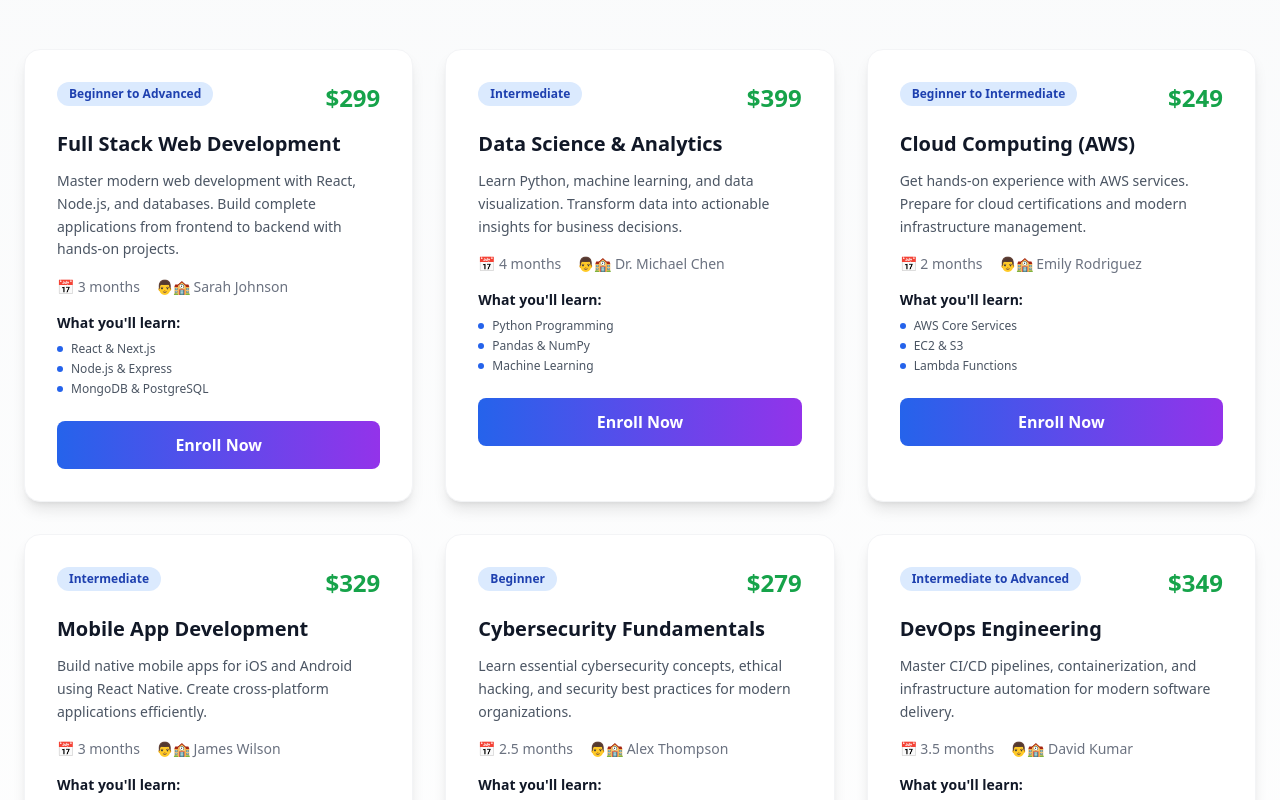
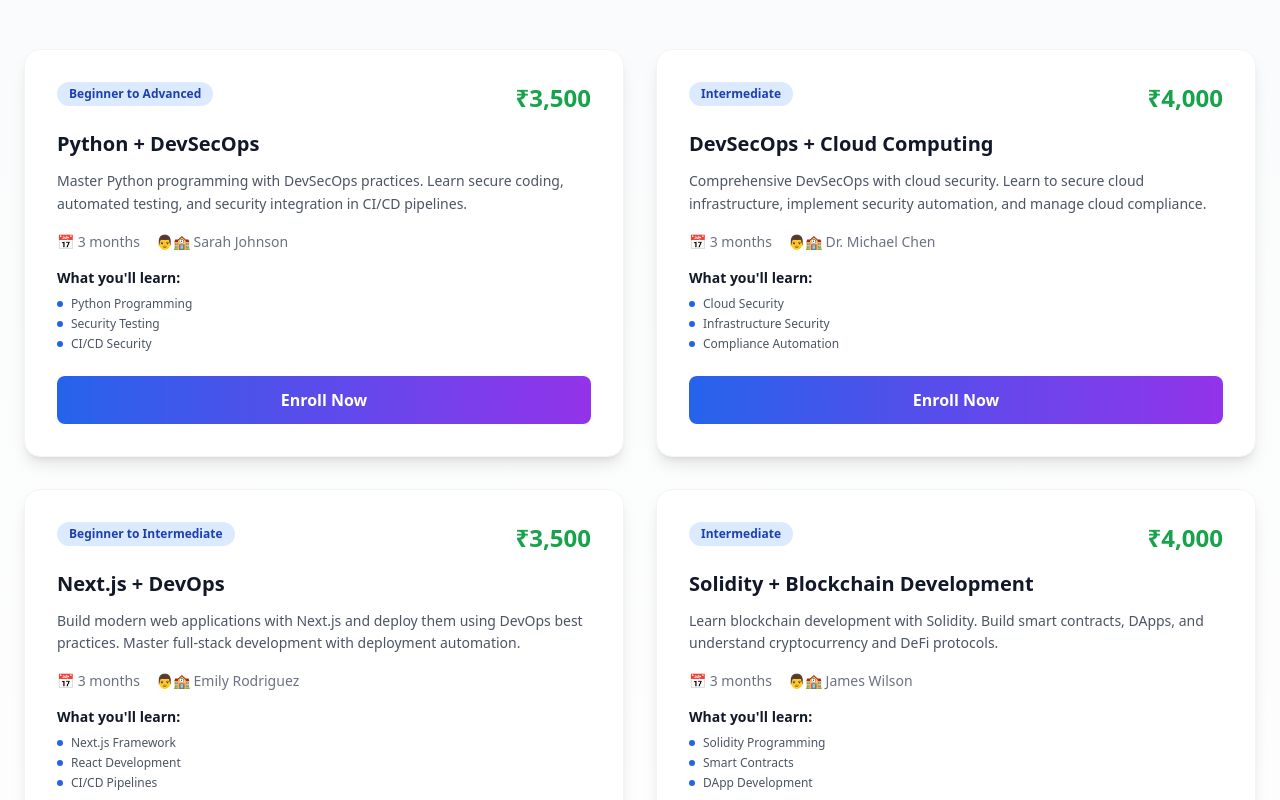
Before and after one commit to miracl-in/miracl-in.github.io, a Next.js app: page /courses in a window 1280 px wide. Shown: the part 300-1100 px from the top of the page. Built offline with nearby package versions, Linux system fonts and the light colour scheme.

Commit message:
Update page.tsx

```diff
--- a/app/courses/page.tsx
+++ b/app/courses/page.tsx
@@ -1,63 +1,43 @@
 const courses = [
   {
     id: 1,
-    name: "Full Stack Web Development",
-    description: "Master modern web development with React, Node.js, and databases. Build complete applications from frontend to backend with hands-on projects.",
+    name: "Python + DevSecOps",
+    description: "Master Python programming with DevSecOps practices. Learn secure coding, automated testing, and security integration in CI/CD pipelines.",
     duration: "3 months",
-    price: "$299",
-    features: ["React & Next.js", "Node.js & Express", "MongoDB & PostgreSQL", "Authentication & Security", "Deployment & DevOps"],
+    price: "₹3,500",
+    features: ["Python Programming", "Security Testing", "CI/CD Security", "Vulnerability Assessment", "Secure Code Review"],
     instructor: "Sarah Johnson",
     level: "Beginner to Advanced"
   },
   {
     id: 2,
-    name: "Data Science & Analytics",
-    description: "Learn Python, machine learning, and data visualization. Transform data into actionable insights for business decisions.",
-    duration: "4 months",
-    price: "$399",
-    features: ["Python Programming", "Pandas & NumPy", "Machine Learning", "Data Visualization", "Statistical Analysis"],
+    name: "DevSecOps + Cloud Computing",
+    description: "Comprehensive DevSecOps with cloud security. Learn to secure cloud infrastructure, implement security automation, and manage cloud compliance.",
+    duration: "3 months",
+    price: "₹4,000",
+    features: ["Cloud Security", "Infrastructure Security", "Compliance Automation", "Security Monitoring", "Incident Response"],
     instructor: "Dr. Michael Chen",
     level: "Intermediate"
   },
   {
     id: 3,
-    name: "Cloud Computing (AWS)",
-    description: "Get hands-on experience with AWS services. Prepare for cloud certifications and modern infrastructure management.",
-    duration: "2 months",
-    price: "$249",
-    features: ["AWS Core Services", "EC2 & S3", "Lambda Functions", "CloudFormation", "Security & Monitoring"],
+    name: "Next.js + DevOps",
+    description: "Build modern web applications with Next.js and deploy them using DevOps best practices. Master full-stack development with deployment automation.",
+    duration: "3 months",
+    price: "₹3,500",
+    features: ["Next.js Framework", "React Development", "CI/CD Pipelines", "Docker Deployment", "Cloud Hosting"],
     instructor: "Emily Rodriguez",
     level: "Beginner to Intermediate"
   },
   {
     id: 4,
-    name: "Mobile App Development",
-    description: "Build native mobile apps for iOS and Android using React Native. Create cross-platform applications efficiently.",
+    name: "Solidity + Blockchain Development",
+    description: "Learn blockchain development with Solidity. Build smart contracts, DApps, and understand cryptocurrency and DeFi protocols.",
     duration: "3 months",
-    price: "$329",
-    features: ["React Native", "iOS Development", "Android Development", "API Integration", "App Store Deployment"],
+    price: "₹4,000",
+    features: ["Solidity Programming", "Smart Contracts", "DApp Development", "Web3 Integration", "DeFi Protocols"],
     instructor: "James Wilson",
     level: "Intermediate"
-  },
-  {
-    id: 5,
-    name: "Cybersecurity Fundamentals",
-    description: "Learn essential cybersecurity concepts, ethical hacking, and security best practices for modern organizations.",
-    duration: "2.5 months",
-    price: "$279",
-    features: ["Network Security", "Ethical Hacking", "Risk Assessment", "Compliance", "Incident Response"],
-    instructor: "Alex Thompson",
-    level: "Beginner"
-  },
-  {
-    id: 6,
-    name: "DevOps Engineering",
-    description: "Master CI/CD pipelines, containerization, and infrastructure automation for modern software delivery.",
-    duration: "3.5 months",
-    price: "$349",
-    features: ["Docker & Kubernetes", "CI/CD Pipelines", "Infrastructure as Code", "Monitoring & Logging", "Cloud Platforms"],
-    instructor: "David Kumar",
-    level: "Intermediate to Advanced"
   }
 ]
 
@@ -74,7 +54,7 @@ export default function CoursesPage() {
           </p>
         </div>
 
-        <div className="grid grid-cols-1 md:grid-cols-2 lg:grid-cols-3 gap-8">
+        <div className="grid grid-cols-1 md:grid-cols-2 gap-8">
           {courses.map((course) => (
             <div
               key={course.id}
```
